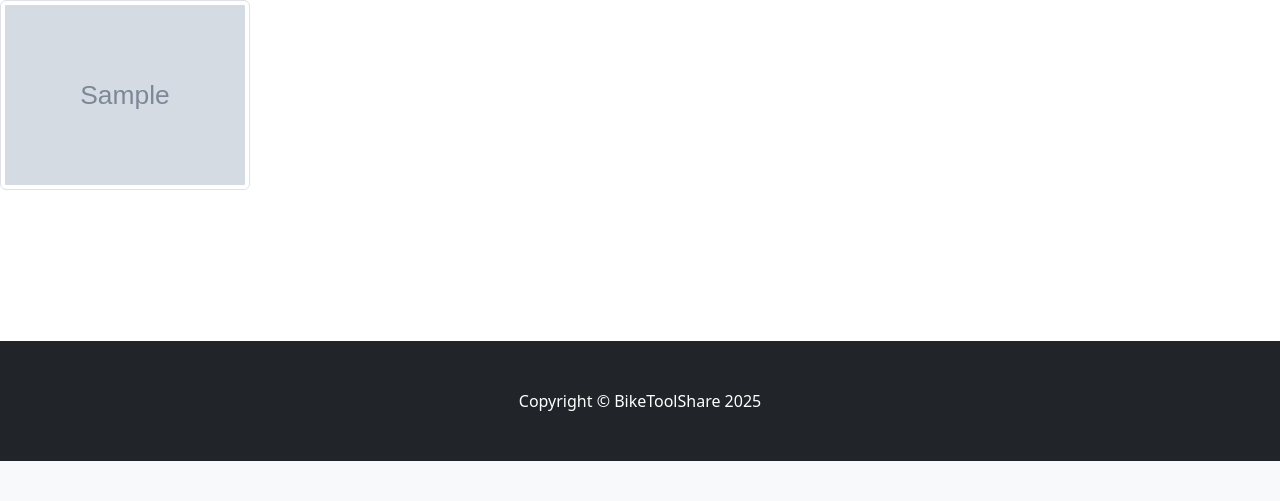
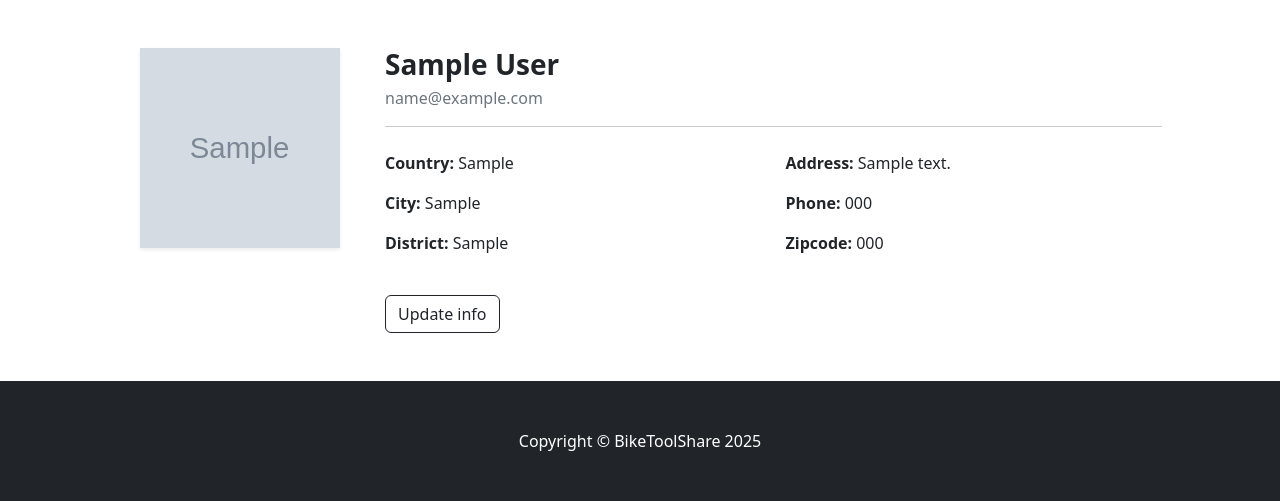
Before and after one commit to moonlight555sunshine/BikeToolShare, a Django app: page /accounts/account/ in a window 1280 px wide. Shown: the part 339-840 px from the top of the page. Before the commit the page ends 800 px from the top, so only its background shows below. Run offline with Django 5.2, Linux system fonts and the light colour scheme; a user stored in the database is signed in; tables that the repository leaves empty hold one stand-in row (values such as "Sample post"); grey boxes marked "Sample" are stand-in pictures; some libraries are stand-ins or nearby versions.

Commit message:
account page has been improved

```diff
--- a/accounts/templates/account.html
+++ b/accounts/templates/account.html
@@ -10,5 +10,63 @@
                 </div>
             </div>
         </header>
-        <img src="{{ current_user_profile.profile_picture.url }}" alt="Profile photo" class="img-thumbnail" width="250">
+        <section class="py-5">
+    <div class="container px-4 px-lg-5">
+        <div class="row align-items-start">
+
+            <div class="col-md-3 text-center mb-4 mb-md-0">
+                <img src="{{ current_user_profile.profile_picture.url }}"
+                     alt="Profile photo"
+                     class="img-fluid shadow-sm"
+                     style="width: 200px; height: 200px; object-fit: cover;">
+            </div>
+
+
+            <div class="col-md-9">
+
+                <h3 class="fw-bold mb-1">
+                    {{ current_user_profile.user.first_name }} {{ current_user_profile.user.last_name }}
+                </h3>
+                <p class="text-muted mb-3">{{ current_user_profile.user.email }}</p>
+
+
+                <hr class="mt-2 mb-4">
+
+
+                <div class="row">
+                    <div class="col-md-6">
+                        <p><strong>Country:</strong> {{ current_user_profile.country }}</p>
+                        <p><strong>City:</strong> {{ current_user_profile.city }}</p>
+                        <p><strong>District:</strong> {{ current_user_profile.district }}</p>
+                    </div>
+                    <div class="col-md-6">
+                        <p><strong>Address:</strong> {{ current_user_profile.address }}</p>
+                        <p><strong>Phone:</strong> {{ current_user_profile.phone }}</p>
+                        <p><strong>Zipcode:</strong> {{ current_user_profile.zipcode }}</p>
+                    </div>
+                </div>
+
+
+                <div class="mt-4">
+                    <a class="btn btn-outline-dark" href="{% url 'update_info' %}">Update info</a>
+                </div>
+            </div>
+        </div>
+    </div>
+</section>
+{#        <img src="{{ current_user_profile.profile_picture.url }}" alt="Profile photo" class="img-thumbnail" width="250">#}
+{#        {{ current_user_profile.user.first_name }} {{ current_user_profile.user.last_name }}#}
+{#        {{ current_user_profile.user.email }}#}
+{#    <br>#}
+{#    {{ current_user_profile.country }}#}
+{#    <br>#}
+{#    {{ current_user_profile.city }}#}
+{#    {{ current_user_profile.district }}#}
+{#    {{ current_user_profile.address }}#}
+{#    {{ current_user_profile.phone }}#}
+{#    {{ current_user_profile.zipcode }}#}
+{##}
+{#    <div class="card-footer p-4 pt-0 border-top-0 bg-transparent">#}
+{#        <div class="text-center"><a class="btn btn-outline-dark mt-auto" href="{% url 'update_info'%}">Update info</a></div>#}
+{#    </div>#}
 {% endblock %}
```
